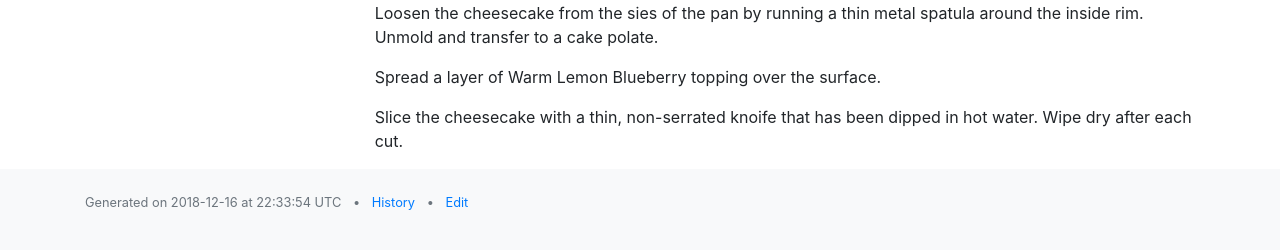
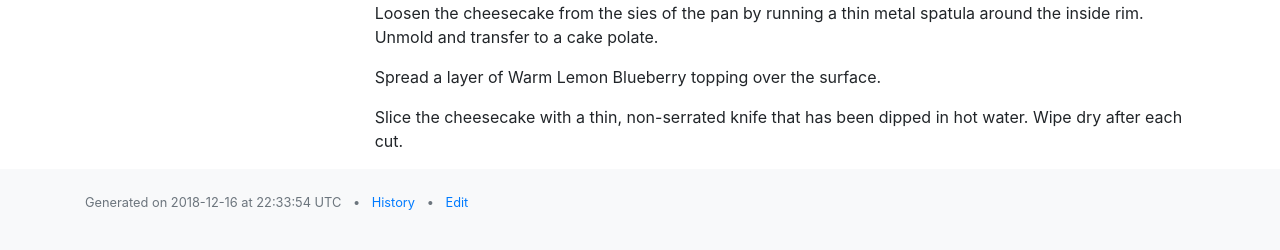
Before and after one commit to benburwell/kitchen, a Jekyll site: the page built from _recipes/lemon-blueberry-cheesecake.md, in a window 1280 px wide. Shown: the part 1015-1265 px from the top of the page. Built offline with Jekyll 4.4.1, drawn with Linux system fonts in a browser that asks for light colours.

Commit message:
Fix typo (#43)

```diff
--- a/_recipes/lemon-blueberry-cheesecake.md
+++ b/_recipes/lemon-blueberry-cheesecake.md
@@ -73,5 +73,5 @@ procedure:
     - Let pan cool in pan for 30 minutes. Chill in the refrigerator, loosely covered, for at least 4 hours.
     - Loosen the cheesecake from the sies of the pan by running a thin metal spatula around the inside rim. Unmold and transfer to a cake polate.
     - Spread a layer of Warm Lemon Blueberry topping over the surface.
-    - Slice the cheesecake with a thin, non-serrated knoife that has been dipped in hot water. Wipe dry after each cut.
+    - Slice the cheesecake with a thin, non-serrated knife that has been dipped in hot water. Wipe dry after each cut.
 ---
```
